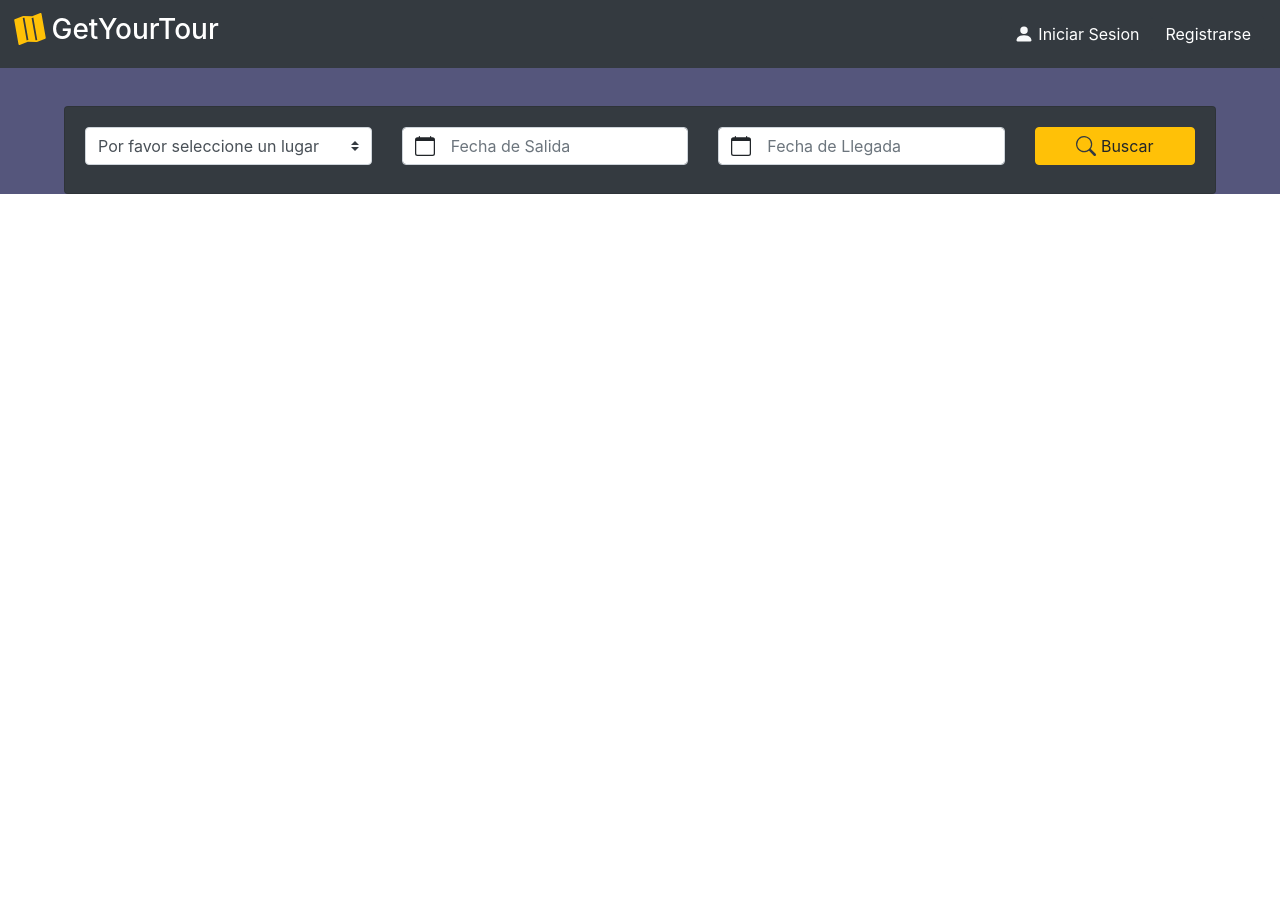
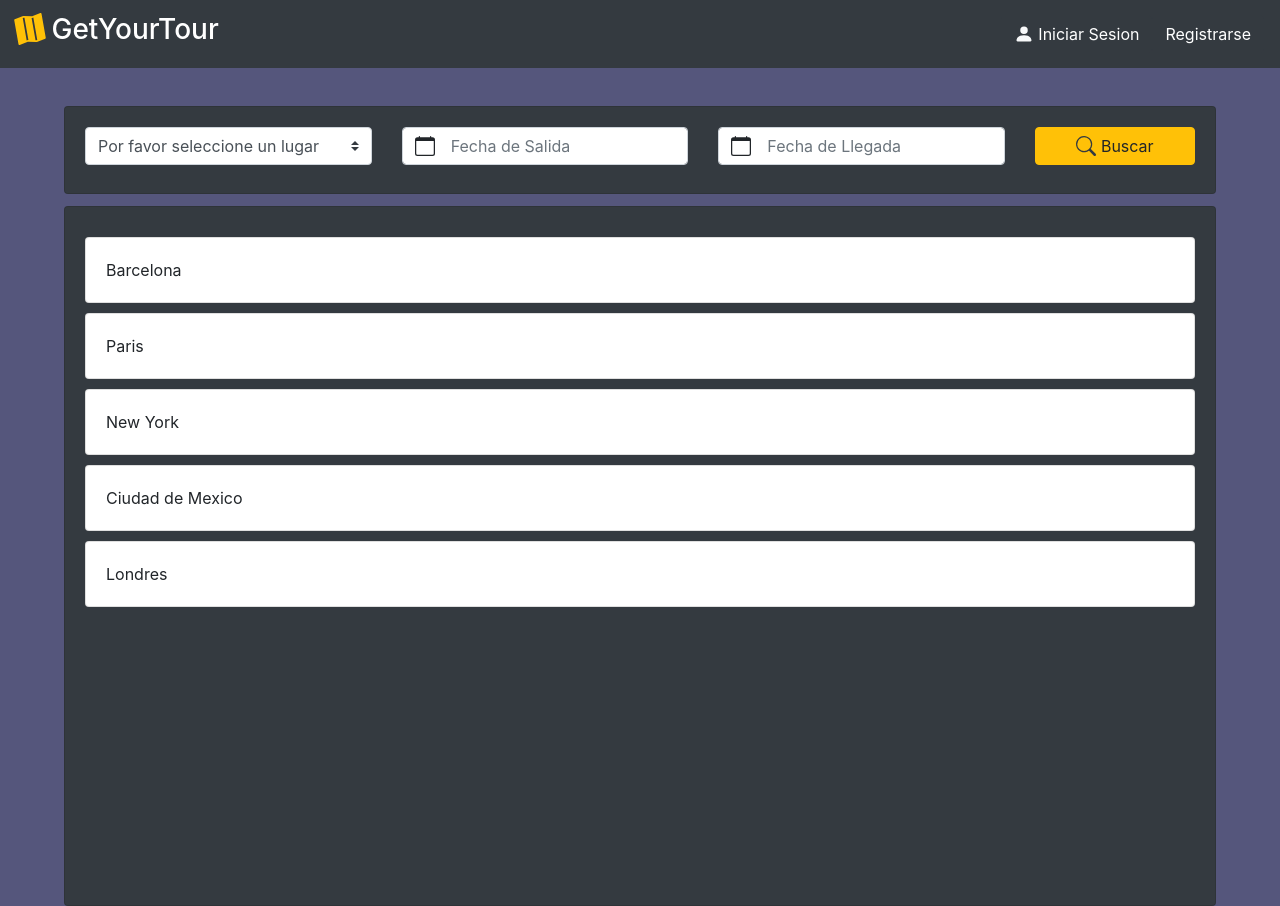
Before and after one commit to DavidVillalobos/tours-online, a Vue app in the folder frontend/: page / in a window 1280 px wide. Before the commit the page ends 800 px from the top, so only its background shows below. Built offline with nearby package versions, Linux system fonts and the light colour scheme.

Commit message:
Update SearchTour.vue

```diff
--- a/frontend/src/components/SearchTour.vue
+++ b/frontend/src/components/SearchTour.vue
@@ -1,44 +1,63 @@
 <template>
+  <div>
     <b-card id="card-search" bg-variant="dark">
       <b-row>
         <b-col class="text-center">
           <b-form-select v-model="country" :options="options"></b-form-select>
         </b-col>
         <b-col>
-        <b-form-datepicker dark=true label-help="" placeholder="Fecha de Salida" hide-header='True' v-model="departure" :min="min" :date-disabled-fn="dateDisabled" class="mb-2" locale="es"></b-form-datepicker>
+          <b-form-datepicker dark label-help="" placeholder="Fecha de Salida" hide-header v-model="departure" :min="min" class="mb-2" locale="es"></b-form-datepicker>
         </b-col>
         <b-col>
-        <b-form-datepicker dark=true label-help="" placeholder="Fecha de Llegada" hide-header='True' v-model="arrival" :min="min" :date-disabled-fn="dateDisabled" class="mb-2" locale="es"></b-form-datepicker>
+          <b-form-datepicker dark label-help="" placeholder="Fecha de Llegada" hide-header v-model="arrival" :min="min" class="mb-2" locale="es"></b-form-datepicker>
         </b-col>
         <b-col cols="2">
-        <b-button block variant="warning">
+          <b-button block variant="warning" v-on:click="searchTour()">
             <b-icon-search variant="dark"></b-icon-search>
             Buscar
           </b-button>
         </b-col>
       </b-row>
     </b-card>
+    <b-card id="result-search" bg-variant="dark">
+      <ResultSearchTour />
+    </b-card>
+  </div>
 </template>
 
 <script>
+import ResultSearchTour from './ResultSearchTour'
+
 export default {
   name: 'SearchTour',
+  components: {
+    ResultSearchTour
+  },
   data() {
       const minDate = new Date()
     return {
       departure: '',
       arrival: '',
       min: minDate,
-      tours: null,
       country: null,
       options: [
         { value: null, text: 'Por favor seleccione un lugar' },
-        { value: 'a', text: 'Dubai, Paris' }
+        { value: '1', text: 'Dubai' },
+        { value: '2', text: 'Paris' }
       ]
+    }
+  },
+  methods: {
+    searchTour: function () {
+      alert('Buscando el tour en ' + this.country + ' desde ' + this.departure + ' hasta ' + this.arrival)
     }
   }
 }
 
 </script>
 <style scoped>
+#result-search{
+  margin-top: 1%;
+  height: 700px;
+}
 </style>
```
Lines whose indentation alone changed are shown as unchanged.
